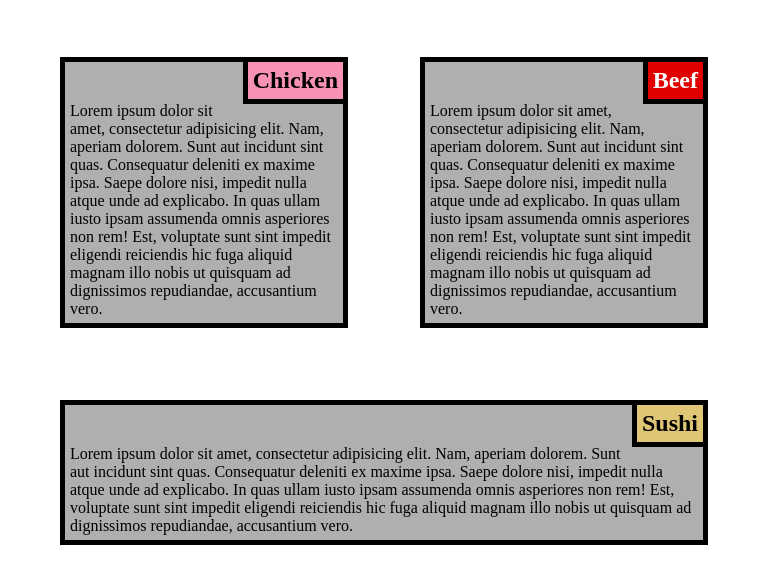
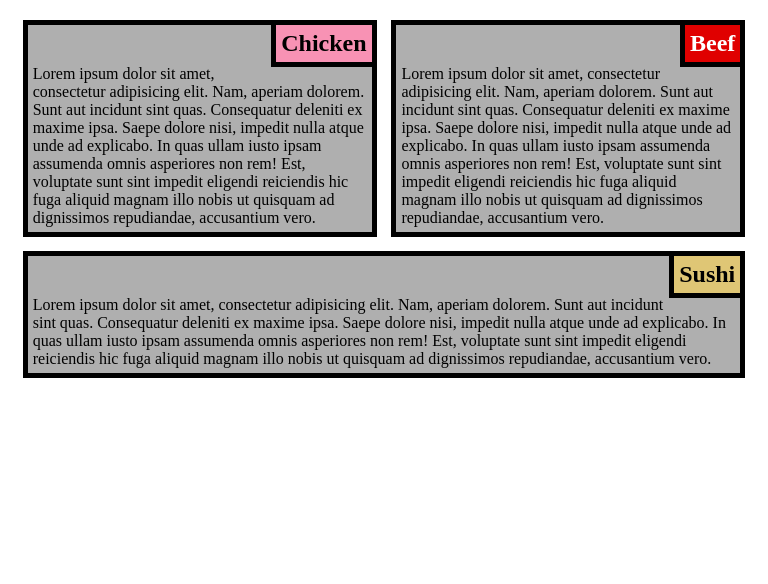
Before and after one commit to Naim-Chowdhury-SWE/Coursera-module2solution.github.io, a plain HTML site: page index.html in a window 768 px wide. Shown: the part 40-624 px from the top of the page. Drawn offline with Linux system fonts and the light colour scheme.

Commit message:
Finished module 2 coding challenge

```diff
--- a/css/style.css
+++ b/css/style.css
@@ -39,13 +39,13 @@ h1{
 
 @media (max-width:767px) {
     .box {
-        margin: 5% 10%;
+        margin: 2% 10%;
     }
 
 }
 @media (min-width:992px) {
     .container {
-        margin: 1% 5%;
+        margin: 2% 5%;
     }
 
     .box {
@@ -58,20 +58,24 @@ h1{
 @media (min-width:768px) and (max-width:991px) {
     .container {
         /* background-color: #34a6f1; */
-        margin: 3vh;
+        margin: 2%;
     }
     .box1, .box2 {
-        max-width: 40%;
-        margin: 5%;
+        max-width: 48%;
+        margin: 1%;
     }
     .box1 {
         float: left;
+        /* margin-left: 1%;
+        margin-right: 1%; */
     }
     .box2 {
         float: right;
+        /* margin-left: 1%;
+        margin-right: 1%; */
     }
     .box3 {
         float: inherit;
-        margin: 5%;
+        margin: 1%;
     }
 }
```
